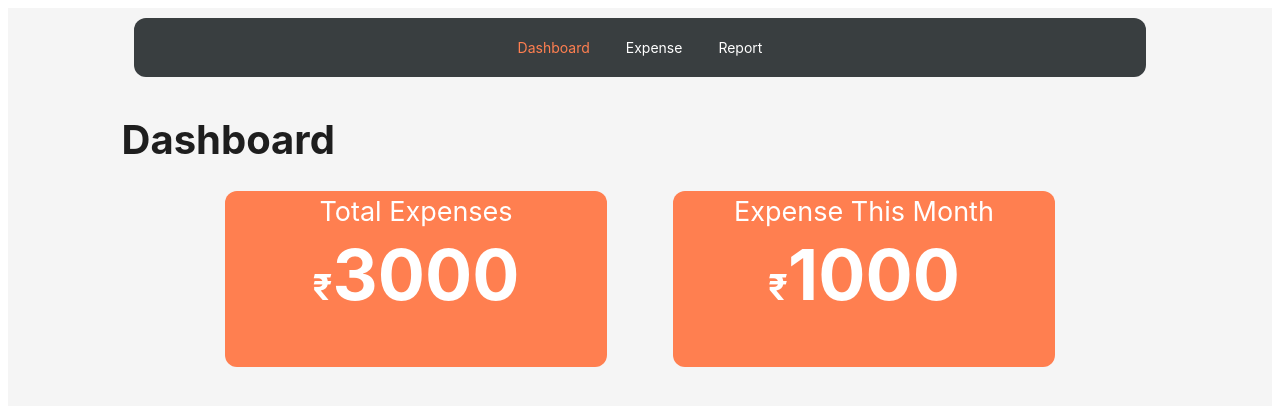
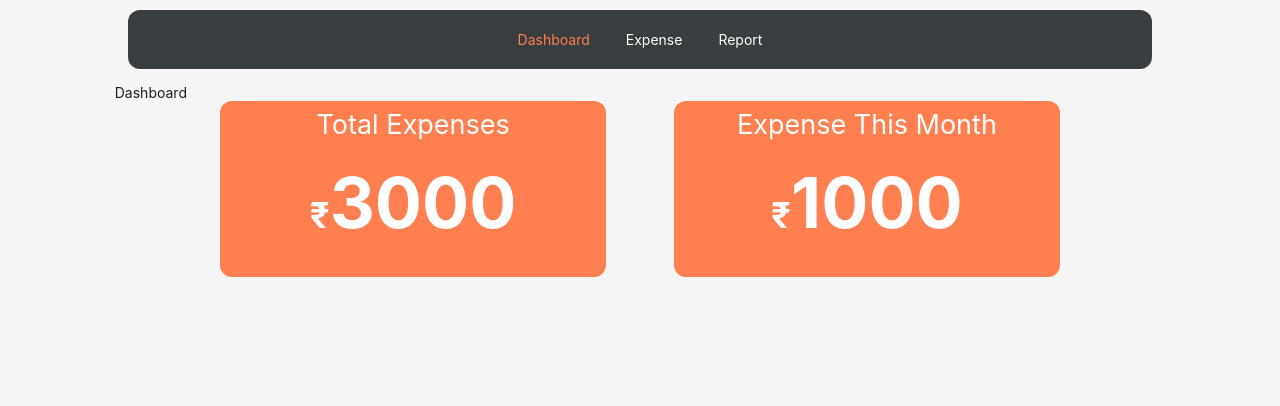
Before and after one commit to sourav-kol/expense-tracker, a Next.js app: page /dashboard in a window 1280 px wide. Shown: the top 406 px of the page. Built offline with nearby package versions, Linux system fonts and the light colour scheme.

Commit message:
adding tailwind css

```diff
--- a/pages/_app.tsx
+++ b/pages/_app.tsx
@@ -4,6 +4,8 @@ import type { AppProps } from 'next/app'
 import NavigationBar from '@/components/common/Navigation/NavigationBar';
 import { Nav } from '@/constants/AppConstants';
 import '../public/styles.scss';
+import '../public/global.css';
+
 
 const { Footer, Content } = Layout;
 
--- /dev/null
+++ b/public/global.css
@@ -0,0 +1,3 @@
+@tailwind base;
+@tailwind components;
+@tailwind utilities;
--- /dev/null
+++ b/tailwind.config.js
@@ -0,0 +1,11 @@
+module.exports = {
+    darkMode: ["class"],
+    content: [
+        './pages/**/*.{ts,tsx}',
+        './components/**/*.{ts,tsx}',
+    ],
+    theme: {
+        extend: {},
+    },
+    plugins: [require("tailwindcss-animate")],
+}
```
Also changed, not shown: pages/dashboard/index.tsx (line endings or trailing spaces), 1 other file (tests, documents, lock files or other folders).
